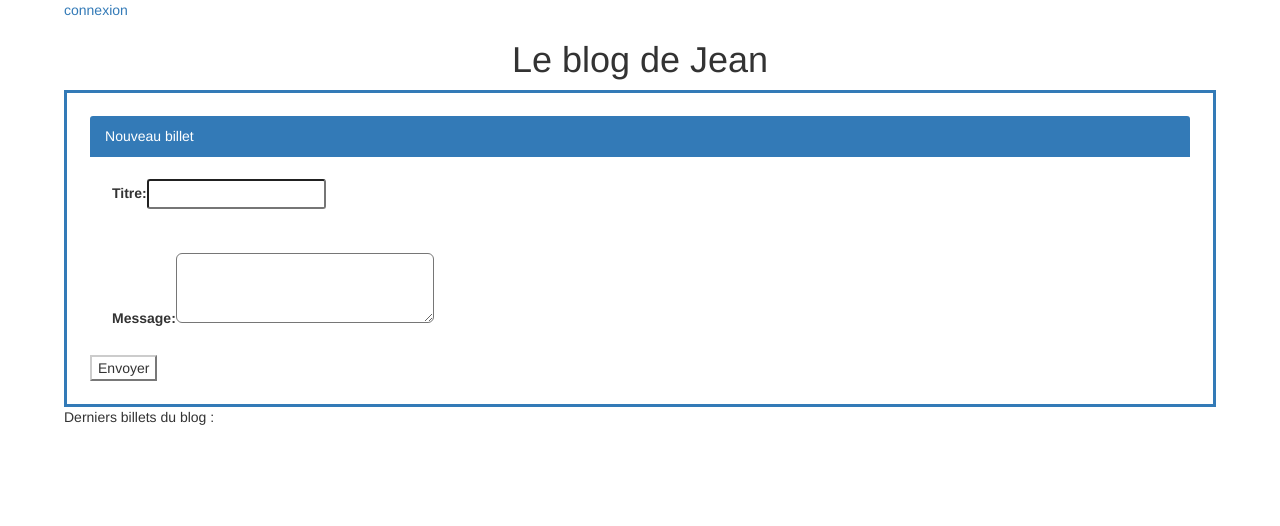
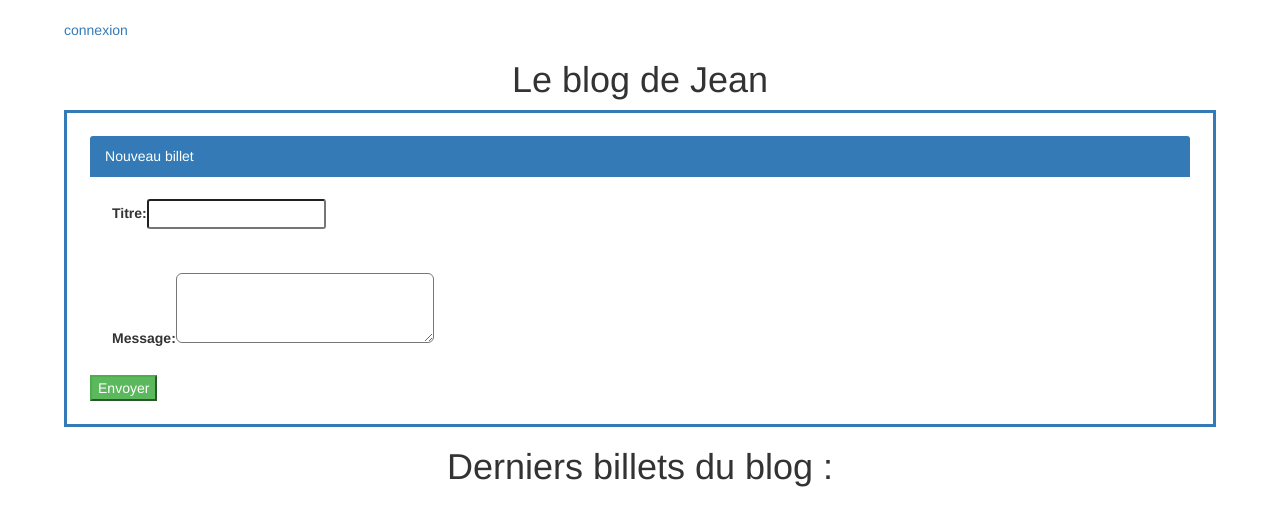
Before and after one commit to Xplosive06/blog_p4, a PHP site: page /main_page.php in a window 1280 px wide. Shown: the top 526 px of the page. Run offline with PHP 8.4, Linux system fonts and the light colour scheme; data that the repository does not hold is empty.

Commit message:
changed few rules inc CSS

```diff
--- a/main_page.php
+++ b/main_page.php
@@ -22,11 +22,11 @@
                 <label for="title">Titre: </label><input class="input-sm" id="title" type="text" name="title" required><br></div>
                 <div class="input-group">
                     <label for="content">Message: </label><textarea class="input-lg" id="content" type="text" name="content" required></textarea><br></div>
-                    <button type="submit" class="btn-default">Envoyer</button>
+                    <button type="submit" class="btn-success">Envoyer</button>
 
                 </form>
 
-                <p>Derniers billets du blog :</p>
+                <h1>Derniers billets du blog :</h1>
 
                 <?php
                 try
--- a/style.css
+++ b/style.css
@@ -8,6 +8,11 @@ h3
     color:white;
     font-size:0.9em;
     margin-bottom:0px;
+}
+
+body {
+    padding-top: 20px;
+    padding-bottom: 20px;
 }
 
 .bloc-page{
```
